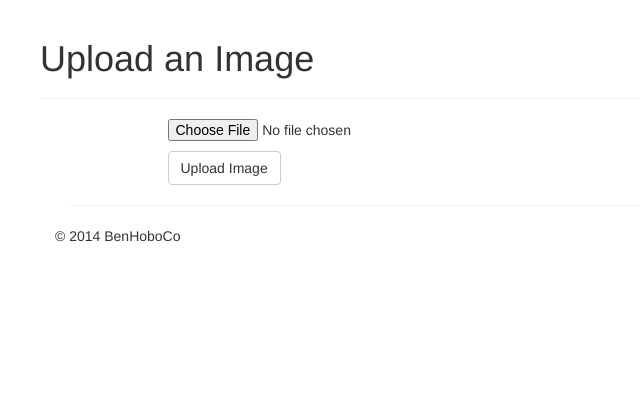
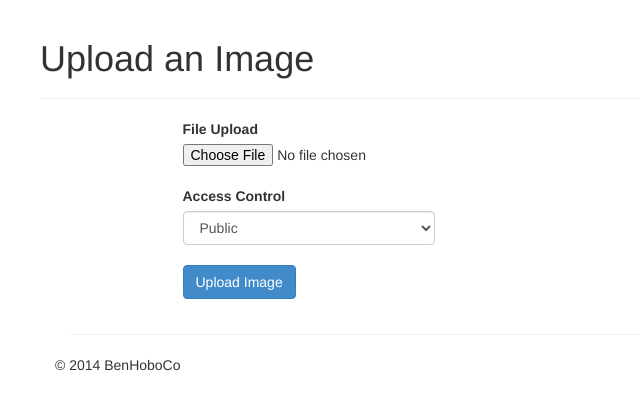
Before and after one commit to tpolasek/cmput410-project, a Django app: page /images/create/ in a window 1280 px wide. Shown: the part 51-461 px from the top of the page, without its empty margins (0-640 px from the left). Run offline with Django 3.2, Linux system fonts and the light colour scheme; the first user in the database is signed in; tables that the repository leaves empty hold one stand-in row (Sample ...); some libraries are stand-ins or nearby versions.

Commit message:
Added access control option on image creation

```diff
--- a/BenHoboCo/social/views.py
+++ b/BenHoboCo/social/views.py
@@ -498,9 +498,10 @@ def upload_image(request):
         context = RequestContext(request)
     	auth = Author.objects.get(user=request.user)
         form = ImageUploadForm(request.POST, request.FILES)
+        access = request.POST['access']
         if form.is_valid():
             url = "/media/Images/" + str(form.cleaned_data['image'])
-            image = Image(image=form.cleaned_data['image'],url=url, visibility='PUBLIC', author=auth)
+            image = Image(image=form.cleaned_data['image'],url=url, visibility=access, author=auth)
             image.save()
     return HttpResponseRedirect("/images/")
 
--- a/BenHoboCo/templates/social/createImage.html
+++ b/BenHoboCo/templates/social/createImage.html
@@ -14,14 +14,27 @@
 {% endif %}
 <div class="row col-md-9 col-md-offset-1">
 
+<div class="form-group col-md-4">
 <form action="/images/upload/" method="post" enctype="multipart/form-data">
  {% csrf_token %}
- <p>
- <input id="id_image" type="file" name="image">
- </p>
- <input type="submit" class="btn btn-default" value="Upload Image">
- </form>
 
+        <label for="fil_upload" class="control-label">File Upload</label>
+        <input id="id_image" type="file" name="image">
+        <br>
+        <label for="access" class="control-label">Access Control</label>
+                <select name="access" class="form-control">
+                    <option value="PUBLIC">Public</option>
+                    <option value="PRIVATE">Private</option>
+                    <option value="private_to_another">Private To another author</option>
+                    <option value="SERVERONLY">Friends on this host</option>
+                    <option value="FRIENDS">Friends</option>
+                    <option value="FOAF">Friends of friends</option>
+                </select>
+
+                <br>
+                <input type="submit" class="btn btn-primary" value="Upload Image">
+</form>
+</div>
 </div>
 
 
--- a/BenHoboCo/templates/social/images.html
+++ b/BenHoboCo/templates/social/images.html
@@ -29,7 +29,7 @@
 			 {% endif %}
 
 			    {% if image %}
-				<p><b>Accessibility:</b> {{image.accessibility }}</p>
+				<p><b>Access Control:</b> {{ image.visibility }}</p>
 				<p><img src="{{ image.url | urlencode }}"/></p>
 			    {% endif %}
 		</div>
--- a/BenHoboCo/templates/social/login.html
+++ b/BenHoboCo/templates/social/login.html
@@ -15,7 +15,7 @@
 			</div>
 		{% elif disabled_account %}
 			<div class="alert alert-error">
-				<strong>Error: </strong>Your account is currently disabled.
+				<strong>Your account must be enabled by a Site Administrator</strong>
 			</div>
 		{% endif %}
 
```
